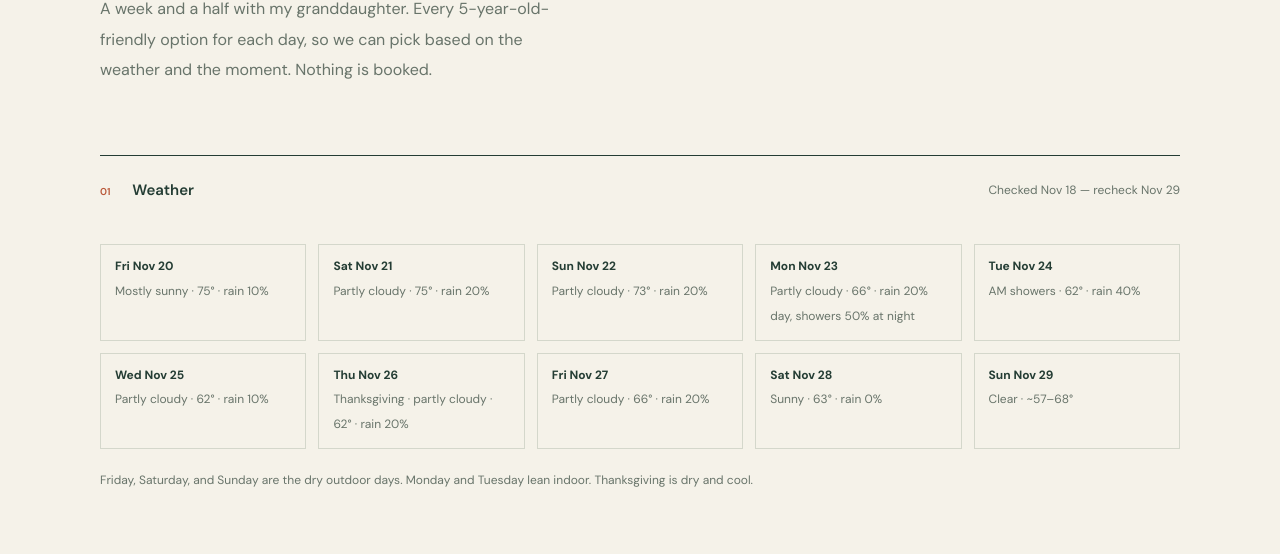
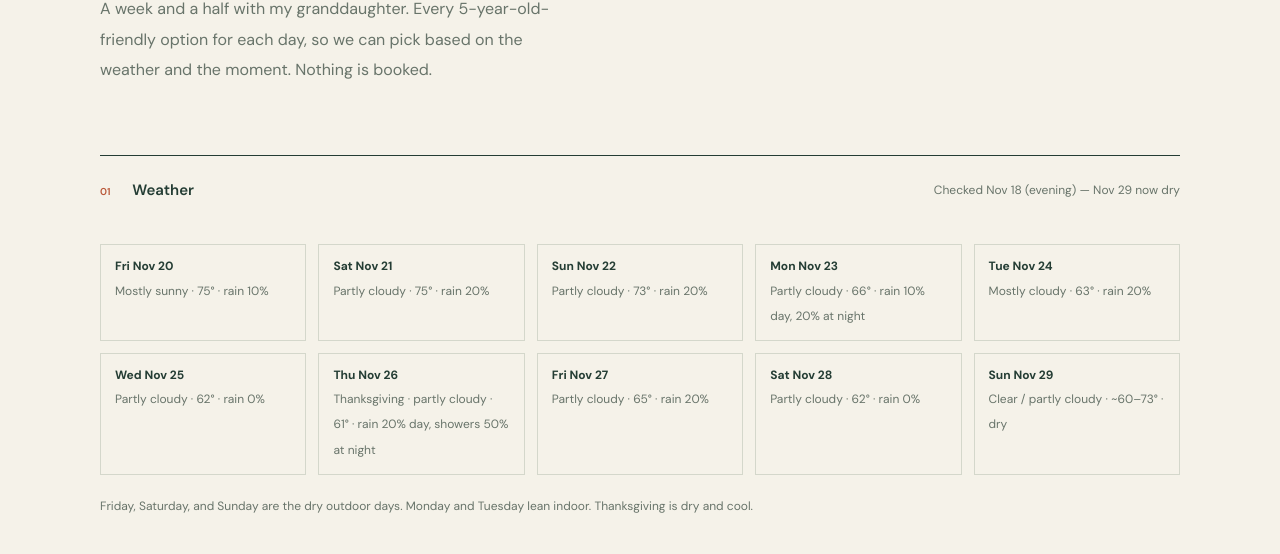
Before and after one commit to jtbarrera/javierbarrera.github.io, a plain HTML site: page san-antonio-trip.html in a window 1280 px wide. Shown: the part 398-952 px from the top of the page. Drawn offline with nearby package versions, Linux system fonts and the light colour scheme; a web font is replaced by a local one.

Commit message:
San Antonio trip: Nov 18 evening forecast refresh (v5)

```diff
--- a/san-antonio-trip.html
+++ b/san-antonio-trip.html
@@ -44,18 +44,18 @@
   <main id="main" class="wrap">
     <section class="trip-hero" aria-labelledby="intro"><p class="eyebrow">SAN ANTONIO · NOV 20–29, 2026</p><h1 id="intro">Ten days in<br>San Antonio.</h1><p class="intro">A week and a half with my granddaughter. Every 5-year-old-friendly option for each day, so we can pick based on the weather and the moment. Nothing is booked.</p></section>
 
-    <section class="section"><div class="section-top"><h2><span>01</span> Weather</h2><p>Checked Nov 18 — recheck Nov 29</p></div>
+    <section class="section"><div class="section-top"><h2><span>01</span> Weather</h2><p>Checked Nov 18 (evening) — Nov 29 now dry</p></div>
       <div class="wx">
         <div><b>Fri Nov 20</b><span>Mostly sunny · 75° · rain 10%</span></div>
         <div><b>Sat Nov 21</b><span>Partly cloudy · 75° · rain 20%</span></div>
         <div><b>Sun Nov 22</b><span>Partly cloudy · 73° · rain 20%</span></div>
-        <div><b>Mon Nov 23</b><span>Partly cloudy · 66° · rain 20% day, showers 50% at night</span></div>
-        <div><b>Tue Nov 24</b><span>AM showers · 62° · rain 40%</span></div>
-        <div><b>Wed Nov 25</b><span>Partly cloudy · 62° · rain 10%</span></div>
-        <div><b>Thu Nov 26</b><span>Thanksgiving · partly cloudy · 62° · rain 20%</span></div>
-        <div><b>Fri Nov 27</b><span>Partly cloudy · 66° · rain 20%</span></div>
-        <div><b>Sat Nov 28</b><span>Sunny · 63° · rain 0%</span></div>
-        <div><b>Sun Nov 29</b><span>Clear · ~57–68°</span></div>
+        <div><b>Mon Nov 23</b><span>Partly cloudy · 66° · rain 10% day, 20% at night</span></div>
+        <div><b>Tue Nov 24</b><span>Mostly cloudy · 63° · rain 20%</span></div>
+        <div><b>Wed Nov 25</b><span>Partly cloudy · 62° · rain 0%</span></div>
+        <div><b>Thu Nov 26</b><span>Thanksgiving · partly cloudy · 61° · rain 20% day, showers 50% at night</span></div>
+        <div><b>Fri Nov 27</b><span>Partly cloudy · 65° · rain 20%</span></div>
+        <div><b>Sat Nov 28</b><span>Partly cloudy · 62° · rain 0%</span></div>
+        <div><b>Sun Nov 29</b><span>Clear / partly cloudy · ~60–73° · dry</span></div>
       </div>
       <p class="small-note">Friday, Saturday, and Sunday are the dry outdoor days. Monday and Tuesday lean indoor. Thanksgiving is dry and cool.</p>
     </section>
@@ -287,7 +287,7 @@
       </div>
     </section>
 
-    <section class="section"><div class="section-top"><h2><span>12</span> Sunday, Nov 29</h2><p class="day-note">Clear, ~57–68° — forecast unsettled; recheck</p></div>
+    <section class="section"><div class="section-top"><h2><span>12</span> Sunday, Nov 29</h2><p class="day-note">Dry, ~60–73° — sources agree no rain; temps still spread, pack layers</p></div>
       <div class="acts">
         <article class="act"><h4><a class="text-link" href="https://sazoo.org/">San Antonio Zoo</a></h4><p class="meta"><a class="text-link" href="https://www.google.com/maps/search/?api=1&query=San+Antonio+Zoo%2C+TX">9 AM–5 PM; Breakfast with Santa 8:30–11 AM; Santa photos noon–4 &amp; 5–8 PM</a></p><p><span class="tag">Outdoor</span></p></article>
         <article class="act"><h4><a class="text-link" href="https://www.kiddiepark.com/">Kiddie Park</a></h4><p class="meta"><a class="text-link" href="https://www.google.com/maps/search/?api=1&query=Kiddie+Park%2C+San+Antonio%2C+TX">9 AM–5 PM</a></p><p><span class="tag">Outdoor</span></p></article>
@@ -340,7 +340,7 @@
         <p><strong>Magik Grinch ticket price:</strong> $26.50–$33.50 vs. $30 adult / $25 child 2–17 + fees.</p>
         <p><strong>Natural Bridge Caverns hours:</strong> official listing Mon–Fri 10–4, Sat 9–5, Sun 9–4 vs. resellers listing 8:30–5:30 daily.</p>
         <p><strong>Urban Air NW Friday hours:</strong> urbanair.com says Fri 2–9 PM; a directory listing says Fri 10–9.</p>
-        <p><strong>Nov 27–29 weather:</strong> Nov 18 check — cold front arrived but mild: Nov 27 partly cloudy 66°, Nov 28 sunny 63°. Nov 29 still to recheck.</p>
+        <p><strong>Nov 27–29 weather:</strong> Nov 18 evening check — Nov 27 partly cloudy 65°, Nov 28 partly cloudy 62°, Nov 29 dry (~60–73°, sources agree no rain).</p>
         <p><strong>Unverified items:</strong> Pearl Holiday Tree Lighting time (Nov 27); Taste of Pearl details (Nov 28); Alamo Christmas in the Plaza price (Nov 28); Castle Hills Lighting of the Lights (Nov 29); Winter Carnival exact address; Traders Village hours/prices; Downtown New Braunfels tree lighting time; Star Party time (Nov 21); Taste Buds Kitchen price/address; Magik Grinch showtimes Nov 22 and Nov 26; ICE! hours Nov 24–29; Illuminate on Thanksgiving night.</p>
       </div>
     </section>
```
